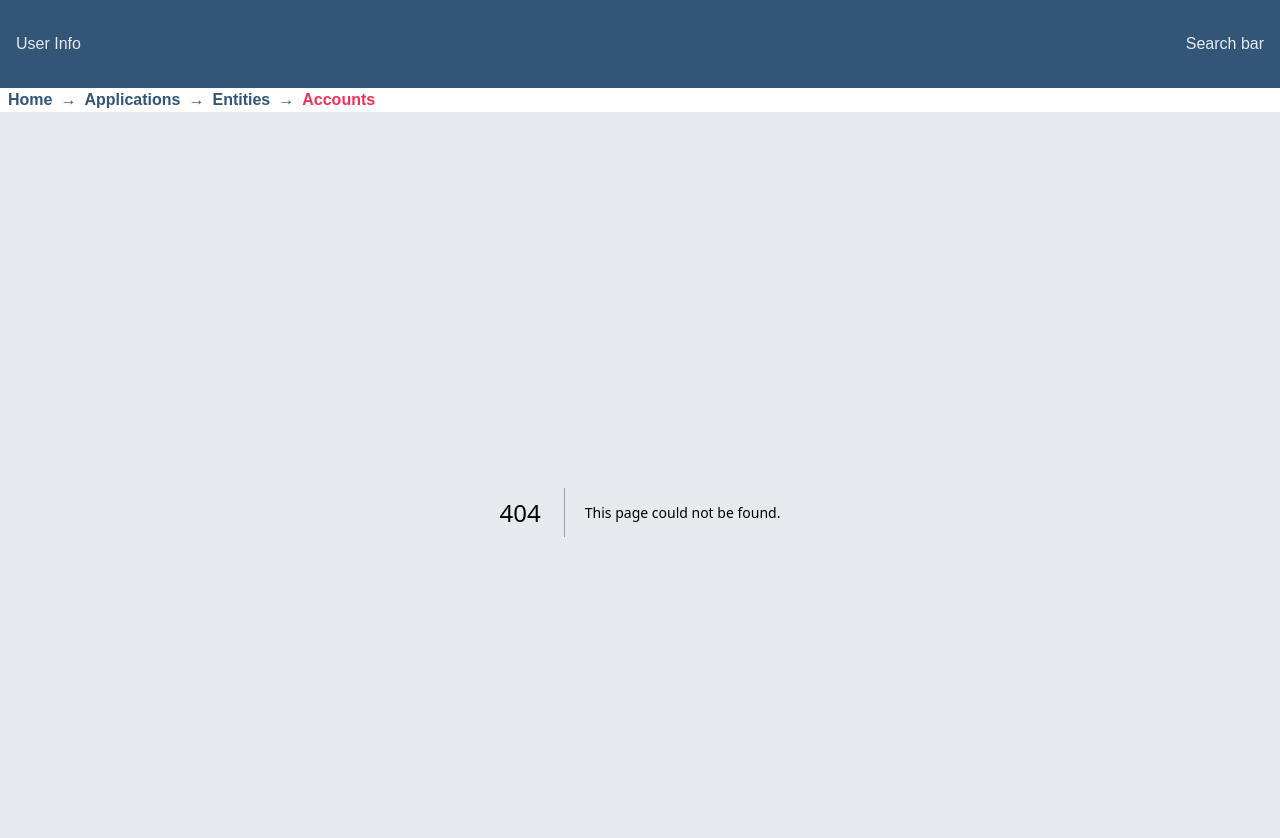
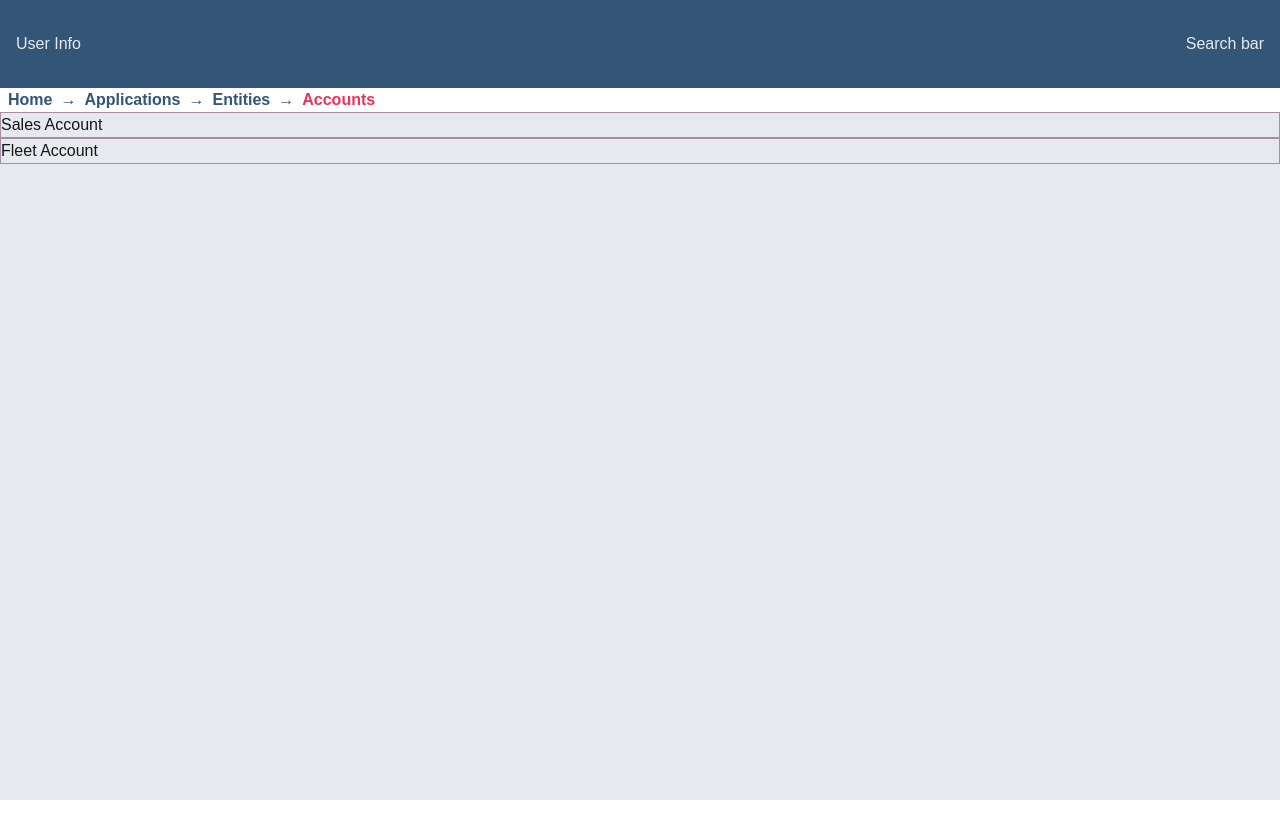
Before and after one commit to Dimitriy07/application-admin-hub, a Next.js app: page /applications/1/entities/1/accounts in a window 1280 px wide. Before the commit this address had no page. Shown: the top 838 px of the page. After the commit the page ends 800 px from the top, so only its background shows below. Built offline with nearby package versions, Linux system fonts and the light colour scheme.

Commit message:
restructure app route positions of page files in folders / fix breadcrumbs navigation

```diff
--- a/app/_components/BreadcrumbsNav.tsx
+++ b/app/_components/BreadcrumbsNav.tsx
@@ -35,8 +35,8 @@ export default function BreadcrumbsNav({
         </li>
         {pathNames.length > 0 && " " + separator}
         {pathNames.map((pathName, index) => {
-          if (index % 2 === 0 && index <= pathNames.length - 1) {
-            let crumbHref = "/" + pathNames.slice(0, index + 2).join("/");
+          if (index % 2 === 0) {
+            let crumbHref = "/" + pathNames.slice(0, index + 1).join("/");
             let crumbClass =
               path === crumbHref ? `${listClass} ${activeClass}` : listClass;
             let crumbLabel =
--- a/app/_components/ItemRow.tsx
+++ b/app/_components/ItemRow.tsx
@@ -21,9 +21,9 @@ export default function ItemRow({ items, urlPath }: ItemRowProps) {
     <>
       {items.map((item) => (
         <Link
-          href={`${
-            urlPath !== "applications" ? pathname + "/" : ""
-          }${urlPath}/${item.id}`}
+          href={`${urlPath !== "applications" ? pathname + "/" : ""}${
+            item.id
+          }/${urlPath}`}
           key={item.id}
         >
           <li className="flex border border-plum-500">
--- a/app/applications/[appId]/entities/[entityId]/accounts/[accountId]/page.tsx
+++ /dev/null
@@ -1,29 +0,0 @@
-import ItemRow from "@/app/_components/ItemRow";
-
-interface UserItem {
-  id: string;
-  name: string;
-}
-
-const userTestObj: UserItem[] = [
-  {
-    id: "1",
-    name: "John Old",
-  },
-  {
-    id: "2",
-    name: "Vasilii Ivanov",
-  },
-  {
-    id: "3",
-    name: "Ghee Fazam",
-  },
-];
-
-export default function Page() {
-  return (
-    <ul className="flex flex-col">
-      <ItemRow items={userTestObj} urlPath="users" />
-    </ul>
-  );
-}
--- /dev/null
+++ b/app/applications/[appId]/entities/[entityId]/accounts/[accountId]/users/page.tsx
@@ -0,0 +1,8 @@
+export default function Page() {
+  return (
+    <ul className="flex flex-col">
+      <li>User1</li>
+      <li>User2</li>
+    </ul>
+  );
+}
--- a/app/applications/[appId]/page.tsx
+++ b/app/applications/[appId]/entities/[entityId]/accounts/page.tsx
@@ -1,25 +1,25 @@
 import ItemRow from "@/app/_components/ItemRow";
 
-interface EntityItem {
+interface AccountItem {
   id: string;
   name: string;
 }
 
-const entityTestObj: EntityItem[] = [
+const accountTestObj: AccountItem[] = [
   {
     id: "1",
-    name: "Monolith UK",
+    name: "Sales Account",
   },
   {
     id: "2",
-    name: "Microsoft",
+    name: "Fleet Account",
   },
 ];
 
 export default function Page() {
   return (
     <ul className="flex flex-col">
-      <ItemRow items={entityTestObj} urlPath="entities" />
+      <ItemRow items={accountTestObj} urlPath="users" />
     </ul>
   );
 }
--- a/app/applications/[appId]/entities/[entityId]/page.tsx
+++ b/app/applications/[appId]/entities/page.tsx
@@ -1,25 +1,25 @@
 import ItemRow from "@/app/_components/ItemRow";
 
-interface AccountItem {
+interface EntityItem {
   id: string;
   name: string;
 }
 
-const accountTestObj: AccountItem[] = [
+const entityTestObj: EntityItem[] = [
   {
     id: "1",
-    name: "Sales Account",
+    name: "Monolith UK",
   },
   {
     id: "2",
-    name: "Fleet Account",
+    name: "Microsoft",
   },
 ];
 
 export default function Page() {
   return (
     <ul className="flex flex-col">
-      <ItemRow items={accountTestObj} urlPath="accounts" />
+      <ItemRow items={entityTestObj} urlPath="accounts" />
     </ul>
   );
 }
--- a/app/applications/page.tsx
+++ b/app/applications/page.tsx
@@ -24,7 +24,7 @@ const appTestObj: AppItem[] = [
 export default function Page() {
   return (
     <ul className="flex flex-col">
-      <ItemRow items={appTestObj} urlPath="applications" />
+      <ItemRow items={appTestObj} urlPath="entities" />
     </ul>
   );
 }
```
